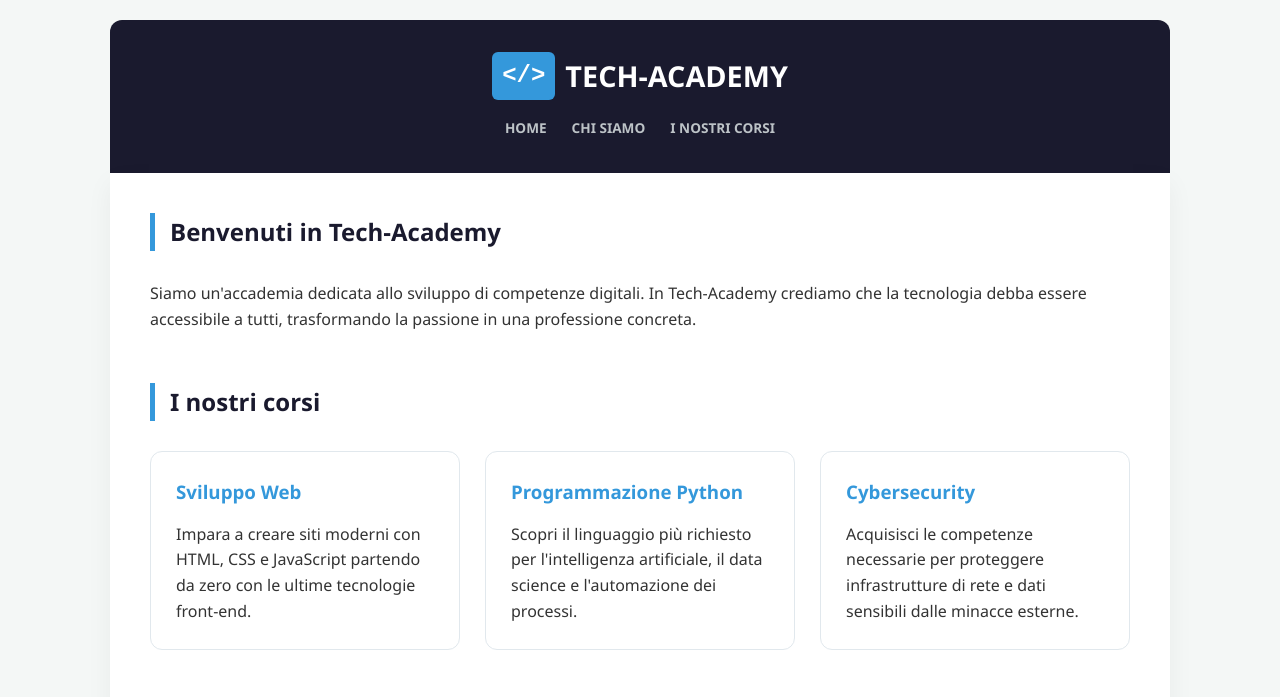
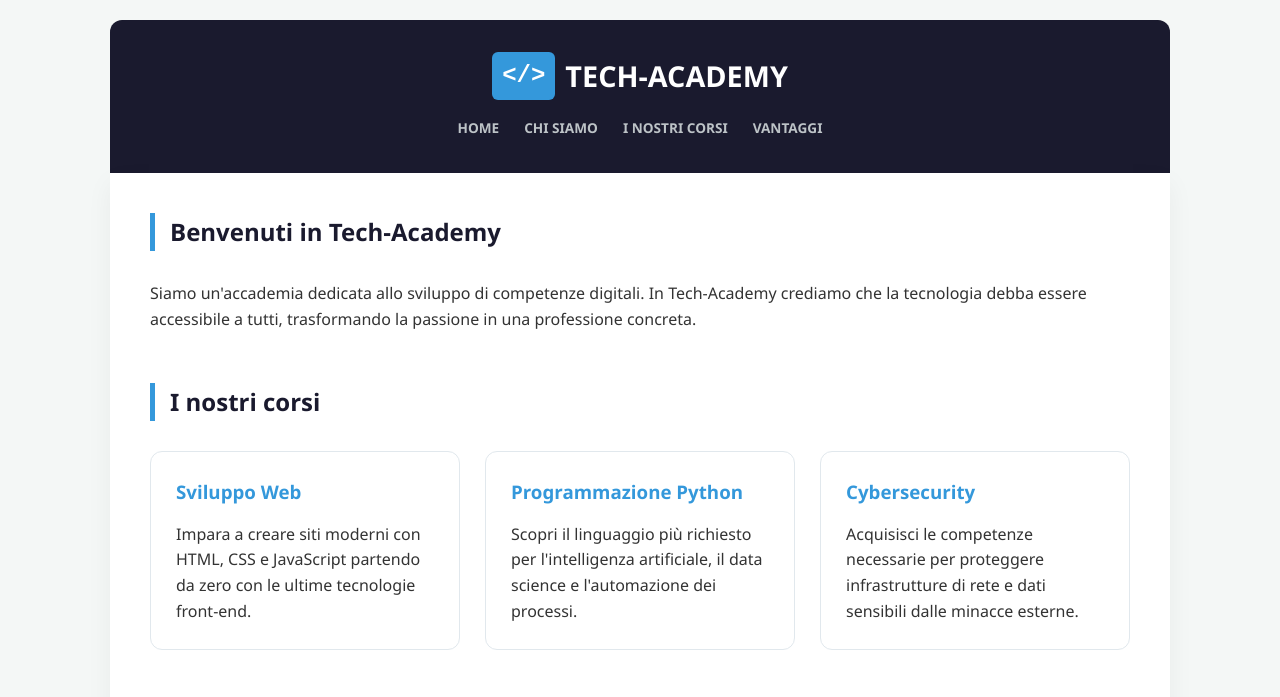
Before and after one commit to MKAndrea/tech-academy, a plain HTML site: page index.html in a window 1280 px wide. Shown: the top 697 px of the page. Drawn offline with Linux system fonts and the light colour scheme.

Commit message:
docs: aggiunto link vantaggi alla navigazione

```diff
--- a/index.html
+++ b/index.html
@@ -7,7 +7,6 @@
     <link rel="stylesheet" href="style.css">
 </head>
 <body>
-
     <header>
         <div class="logo">
             <span class="logo-icon">&lt;/&gt;</span>
@@ -19,6 +18,8 @@
                 <li><a href="#">Home</a></li>
                 <li><a href="#chi-siamo">Chi Siamo</a></li>
                 <li><a href="#corsi">I nostri corsi</a></li>
+                <li><a href="#vantaggi">Vantaggi</a></li>
+
             </ul>
         </nav>
     </header>
@@ -48,6 +49,7 @@
                 </article>
             </div>
         </section>
+
         <section id="vantaggi">
             <h2>Perché scegliere Tech Academy</h2>
             <ul class="vantaggi-list">
```
Also changed, not shown: Richiesta_Consegna_Finale/pull-request-branch-README-update.jpeg (deleted).
